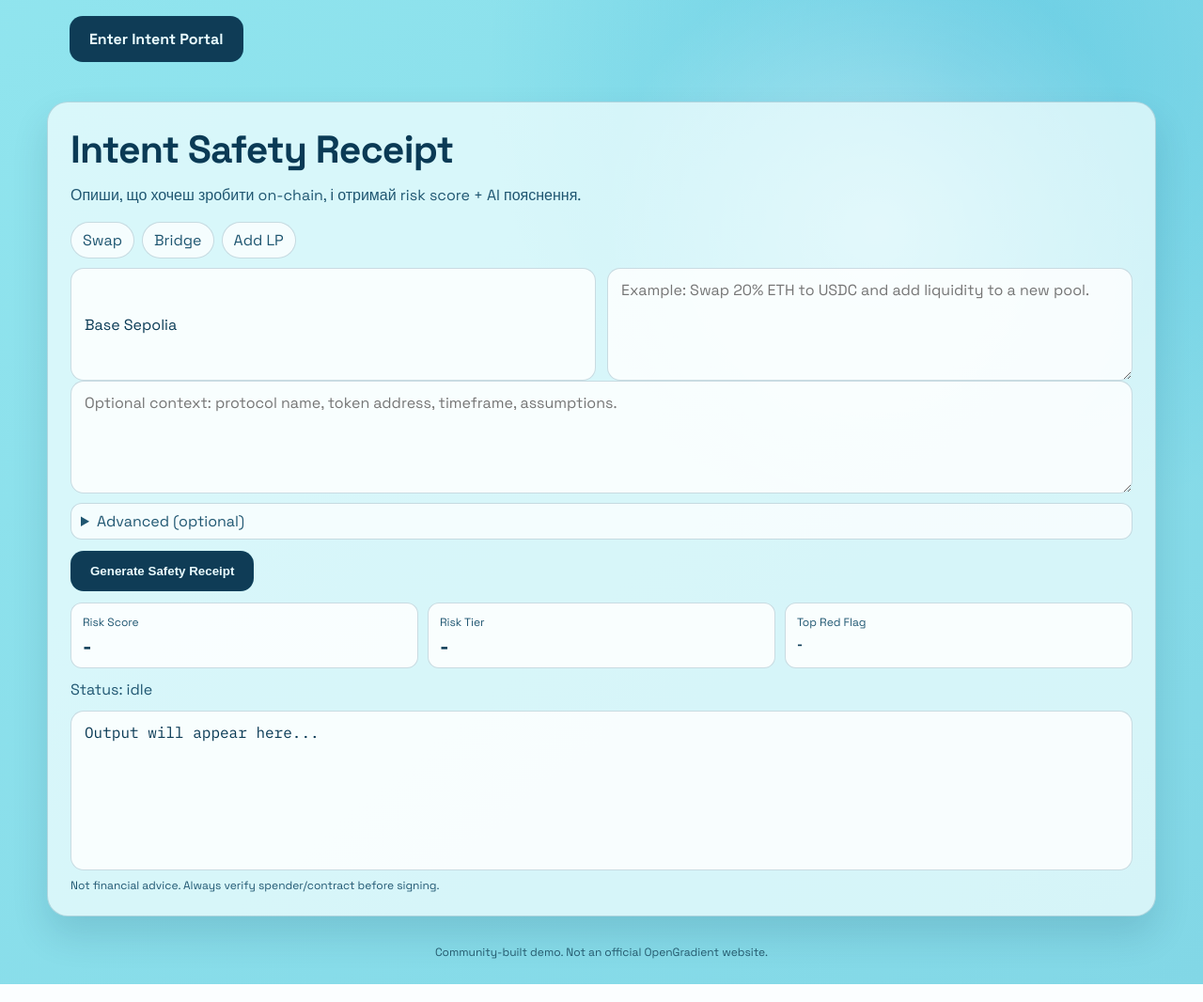
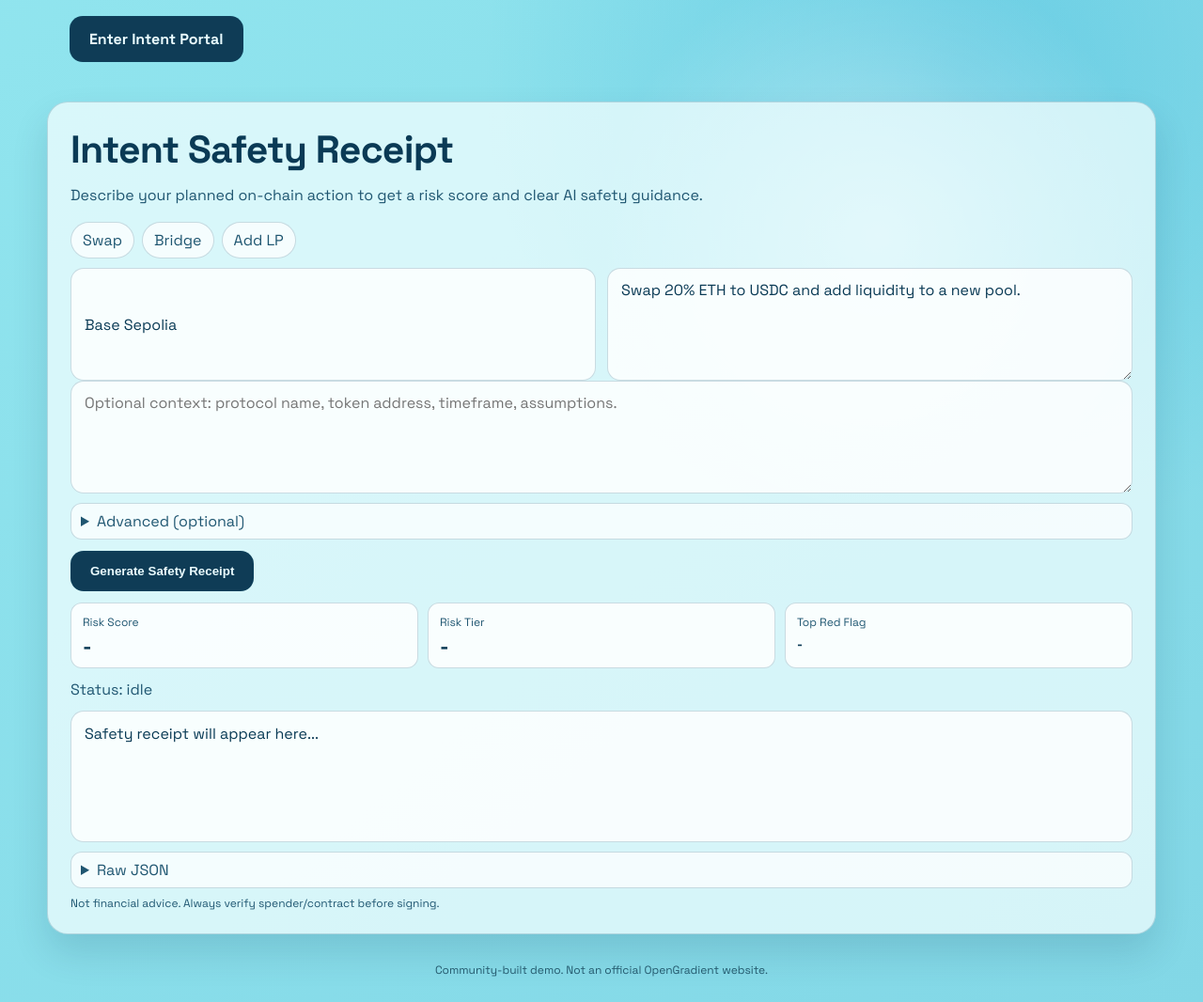
Before and after one commit to arthuroua/intentguard-studio, a Flask app: page / in a window 1280 px wide. Shown: the part 250-1316 px from the top of the page at 94% size. Run offline with Flask 3, Linux system fonts and the light colour scheme.

Commit message:
Improve IntentGuard UX and friendly empty-intent guidance

```diff
--- a/templates/index.html
+++ b/templates/index.html
@@ -143,7 +143,7 @@
         grid-template-columns: repeat(auto-fit, minmax(250px, 1fr));
         gap: 12px;
       }
-      input, textarea, .out {
+      input, textarea, .out, .report {
         width: 100%;
         border: 1px solid var(--line);
         border-radius: 14px;
@@ -194,6 +194,22 @@
       }
       .status { margin: 12px 0; color: var(--ink-soft); }
       .danger { color: var(--danger); }
+      .report {
+        min-height: 140px;
+        line-height: 1.5;
+      }
+      .report h3 {
+        margin: 0 0 8px;
+        font-size: 18px;
+      }
+      .report .section-title {
+        margin-top: 10px;
+        font-weight: 700;
+      }
+      .report ul {
+        margin: 6px 0 0 18px;
+        padding: 0;
+      }
       .out {
         min-height: 170px;
         max-height: 460px;
@@ -241,7 +257,7 @@
 
     <section class="panel" id="analyzer">
       <h2>Intent Safety Receipt</h2>
-      <p class="sub">Опиши, що хочеш зробити on-chain, і отримай risk score + AI пояснення.</p>
+      <p class="sub">Describe your planned on-chain action to get a risk score and clear AI safety guidance.</p>
 
       <div class="chip-row">
         <button class="chip" data-intent="Swap 20% ETH to USDC using a well-known DEX.">Swap</button>
@@ -251,7 +267,7 @@
 
       <div class="grid" style="margin-top: 10px;">
         <input id="chain" value="Base Sepolia" placeholder="Chain" />
-        <textarea id="intent" placeholder="Example: Swap 20% ETH to USDC and add liquidity to a new pool."></textarea>
+        <textarea id="intent" placeholder="Example: Swap 20% ETH to USDC and add liquidity to a new pool.">Swap 20% ETH to USDC and add liquidity to a new pool.</textarea>
       </div>
       <div class="grid">
         <textarea id="context" placeholder="Optional context: protocol name, token address, timeframe, assumptions."></textarea>
@@ -284,7 +300,11 @@
       </div>
 
       <div class="status" id="status">Status: idle</div>
-      <div class="out" id="out">Output will appear here...</div>
+      <div class="report" id="report">Safety receipt will appear here...</div>
+      <details class="advanced">
+        <summary>Raw JSON</summary>
+        <div class="out" id="out">Output will appear here...</div>
+      </details>
       <div class="disclaimer">Not financial advice. Always verify spender/contract before signing.</div>
     </section>
 
@@ -295,6 +315,7 @@
     <script>
       const runBtn = document.getElementById("runBtn");
       const statusEl = document.getElementById("status");
+      const reportEl = document.getElementById("report");
       const outEl = document.getElementById("out");
       const chainEl = document.getElementById("chain");
       const walletEl = document.getElementById("wallet");
@@ -309,6 +330,32 @@
         try { return JSON.stringify(v, null, 2); }
         catch { return String(v); }
       }
+      function escapeHtml(s) {
+        return String(s)
+          .replaceAll("&", "&amp;")
+          .replaceAll("<", "&lt;")
+          .replaceAll(">", "&gt;");
+      }
+      function renderList(items) {
+        if (!Array.isArray(items) || items.length === 0) return "<div>-</div>";
+        return `<ul>${items.map((x) => `<li>${escapeHtml(x)}</li>`).join("")}</ul>`;
+      }
+      function renderReport(result) {
+        const ai = (result && result.ai_report) ? String(result.ai_report) : "";
+        return `
+          <h3>Safety Receipt</h3>
+          <div><b>Risk tier:</b> ${escapeHtml(String(result.risk_tier || "-").toUpperCase())}</div>
+          <div><b>Risk score:</b> ${escapeHtml(String(result.risk_score ?? "-"))} / 100</div>
+          <div class="section-title">Top Risk Factors</div>
+          ${renderList(result.top_factors)}
+          <div class="section-title">Do Not Sign</div>
+          ${renderList(result.do_not_sign_list)}
+          <div class="section-title">Safer Alternative Plan</div>
+          ${renderList(result.safer_plan)}
+          <div class="section-title">AI Explanation</div>
+          <div>${escapeHtml(ai).replaceAll("\n", "<br />") || "-"}</div>
+        `;
+      }
 
       async function run() {
         const intent = intentEl.value.trim();
@@ -317,7 +364,9 @@
         const context = contextEl.value.trim();
 
         if (!intent) {
-          statusEl.innerHTML = '<span class="danger">Status: intent is required</span>';
+          statusEl.innerHTML = '<span class="danger">Status: add your intent first</span>';
+          reportEl.textContent = "Write what you want to do on-chain, then click Generate Safety Receipt.";
+          outEl.textContent = "Tip: include protocol, token, and amount for better analysis.";
           return;
         }
 
@@ -326,6 +375,7 @@
         kpiRiskEl.textContent = "-";
         kpiTierEl.textContent = "-";
         kpiFlagEl.textContent = "-";
+        reportEl.textContent = "Generating user-friendly safety receipt...";
         outEl.textContent = "Running risk engine...";
 
         try {
@@ -337,6 +387,7 @@
           const data = await r.json();
           if (!r.ok) {
             statusEl.innerHTML = '<span class="danger">Status: failed</span>';
+            reportEl.textContent = "Failed to generate safety receipt.";
             outEl.textContent = data.error || data.details || "Unknown error";
             return;
           }
@@ -348,9 +399,11 @@
           statusEl.textContent = provider.startsWith("stable_fallback")
             ? `Status: fallback mode (${provider})`
             : `Status: success via ${provider}`;
+          reportEl.innerHTML = renderReport(result);
           outEl.textContent = pretty(result);
         } catch (e) {
           statusEl.innerHTML = '<span class="danger">Status: network error</span>';
+          reportEl.textContent = "Network error while generating safety receipt.";
           outEl.textContent = e.message;
         } finally {
           runBtn.disabled = false;
```
